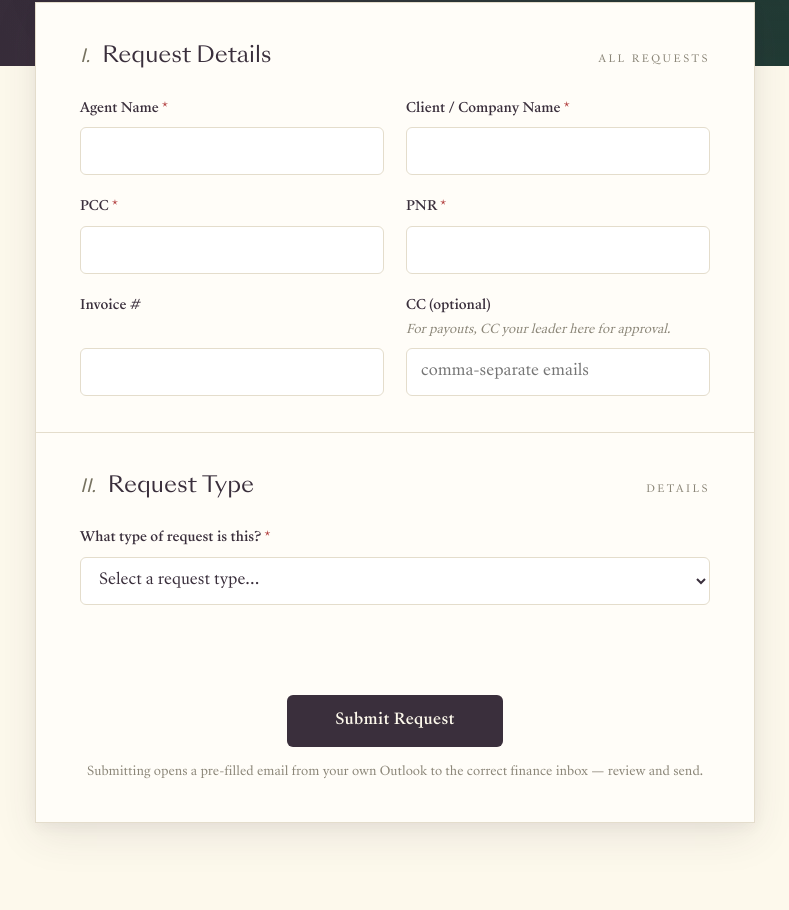
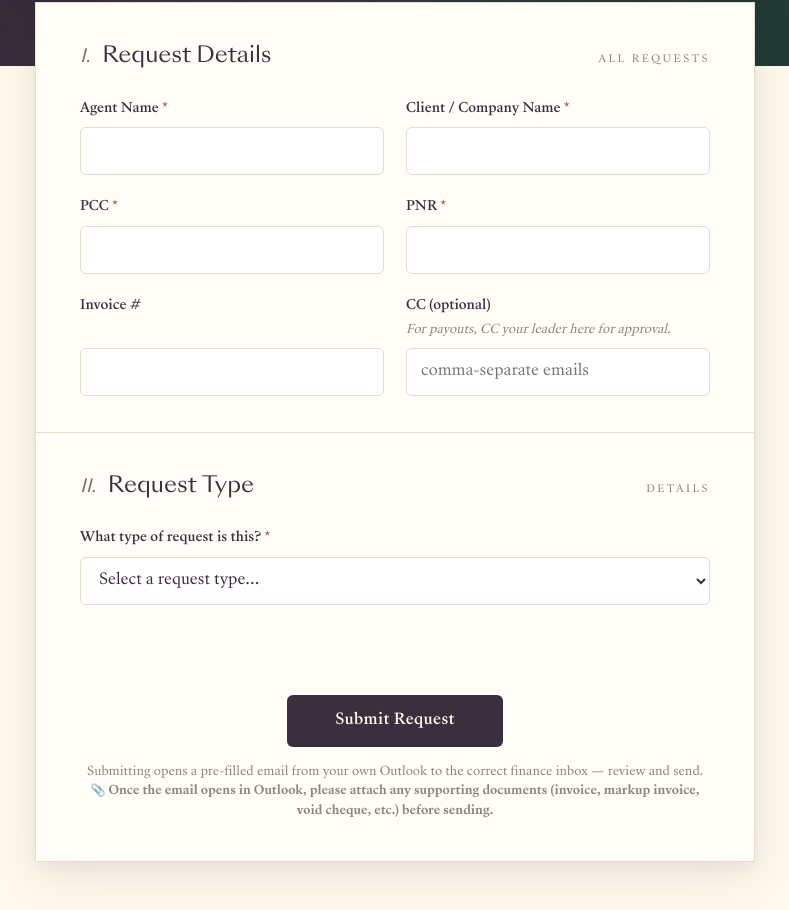
Before and after one commit to NehmanDevelops/Kensington-group-form, a website: page finance-request.html in a window 1280 px wide. Shown: the part 354-1264 px from the top of the page, without its empty margins (245-1034 px from the left). Drawn offline with Linux system fonts and the light colour scheme.

Commit message:
Finance form: add bottom-of-form reminder to attach documents once Outlook opens
Co-Authored-By: Claude Opus 4.8 <noreply@anthropic.com>

```diff
--- a/finance-request.html
+++ b/finance-request.html
@@ -446,7 +446,7 @@
 
       <div class="form-footer">
         <button type="submit" class="submit-btn">Submit Request</button>
-        <p class="footer-note" id="footerNote">Submitting opens a pre-filled email from your own Outlook to the correct finance inbox — review and send.</p>
+        <p class="footer-note" id="footerNote">Submitting opens a pre-filled email from your own Outlook to the correct finance inbox — review and send.<br><strong>📎 Once the email opens in Outlook, please attach any supporting documents (invoice, markup invoice, void cheque, etc.) before sending.</strong></p>
       </div>
     </form>
 
```
